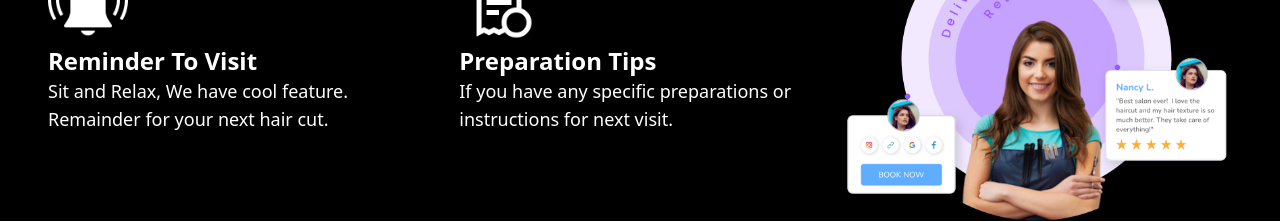
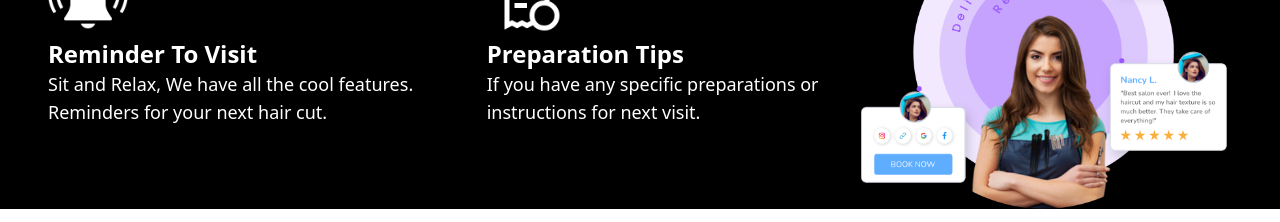
Before and after one commit to QITsolution/QWIT-landing, a React (Create React App) app: page / in a window 1280 px wide. Shown: the part 204-426 px from the top of the page. Built offline with nearby package versions, Linux system fonts and the light colour scheme.

Commit message:
some minute improvements and content edits

```diff
--- a/src/components/Home.jsx
+++ b/src/components/Home.jsx
@@ -17,8 +17,8 @@ const Home = () => {
               Reminder To Visit
             </p>
             <p className="text-white flex-none lg:text-lg md:text-3xl text-xl">
-              Sit and Relax, We have cool feature. Remainder for your next hair
-              cut.
+              Sit and Relax, We have all the cool features. Reminders for your
+              next hair cut.
             </p>
           </div>
           <div className="flex flex-col items-start justify-center mx-2 lg:py-0 py-5">
```
